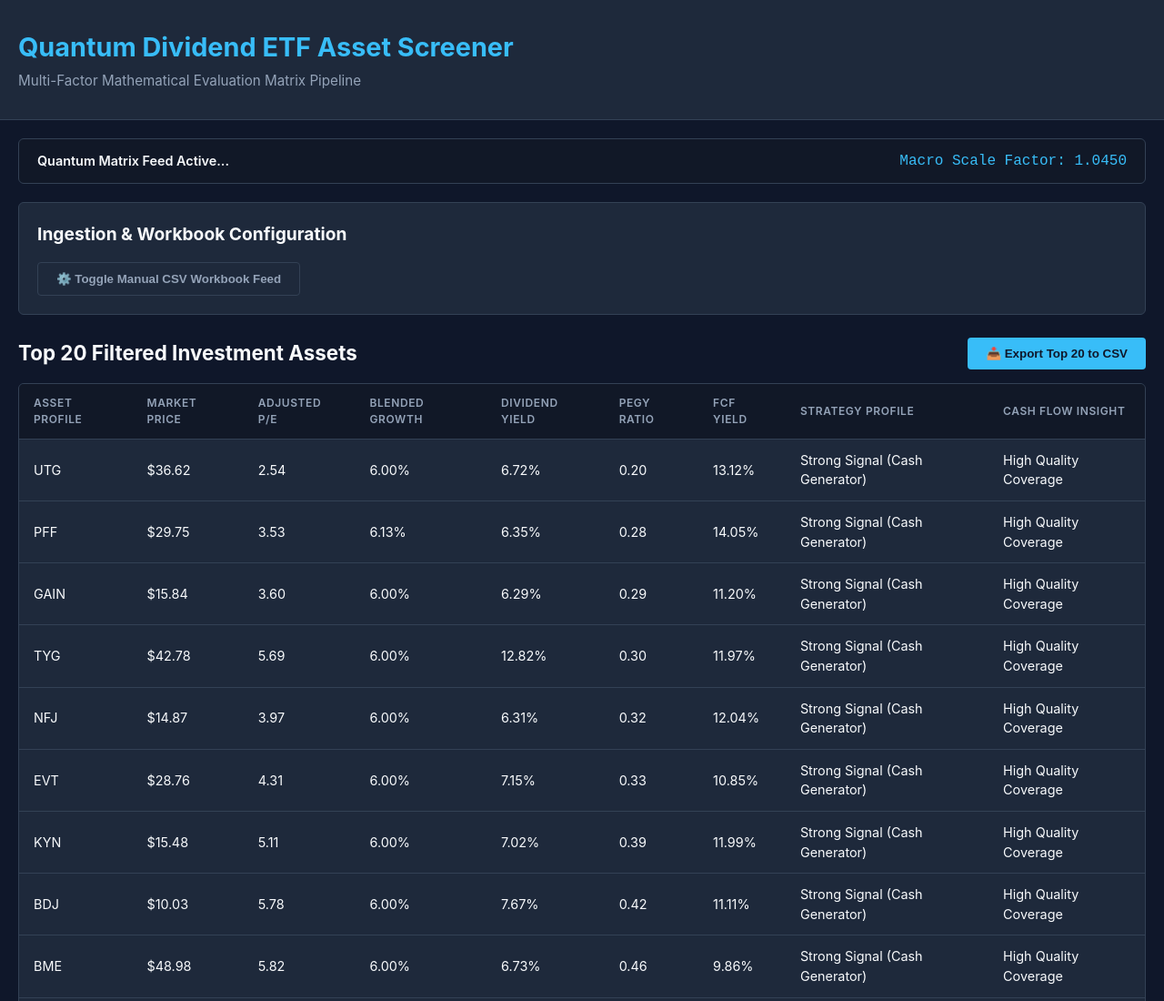
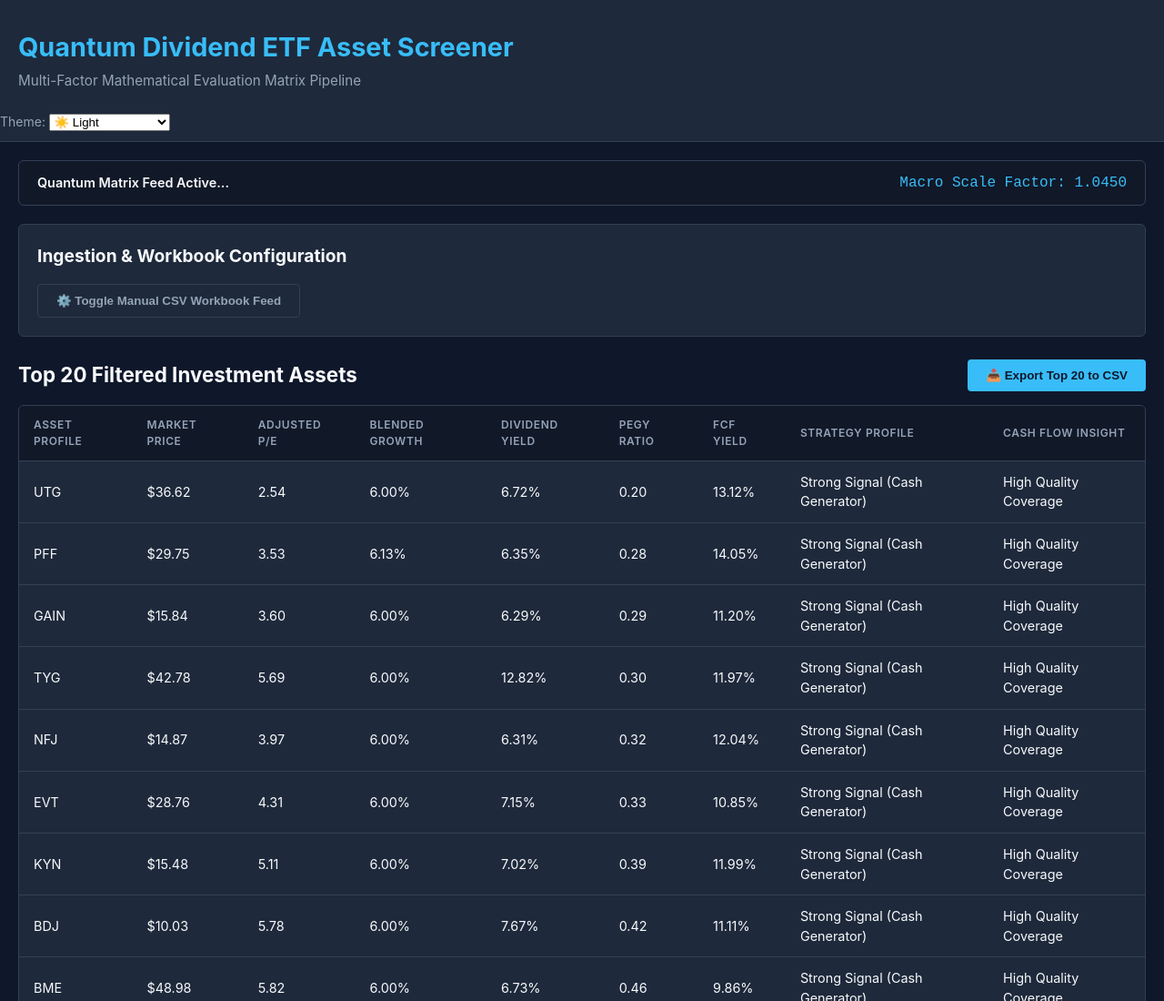
Before and after one commit to RHood78/etf-screener, a plain HTML site: page index.html in a window 1280 px wide. Shown: the top 1100 px of the page at 91% size. Drawn offline with Linux system fonts and the light colour scheme.

Commit message:
Add theme switcher panel to index.html
Added a theme switcher panel with options for light, dark, and system default themes.

```diff
--- a/index.html
+++ b/index.html
@@ -11,6 +11,14 @@
         <div class="header-container">
             <h1>Quantum Dividend ETF Asset Screener</h1>
             <p class="subtitle">Multi-Factor Mathematical Evaluation Matrix Pipeline</p>
+        </div>
+        <div class="theme-switcher-panel">
+            <label for="theme-select" style="color: var(--text-muted); font-size: 14px;">Theme:</label>
+            <select id="theme-select" class="theme-dropdown-control">
+                <option value="light">☀️ Light</option>
+                <option value="dark">🌙 Dark</option>
+                <option value="system">💻 System Default</option>
+            </select>
         </div>
     </header>
     <main>
```
